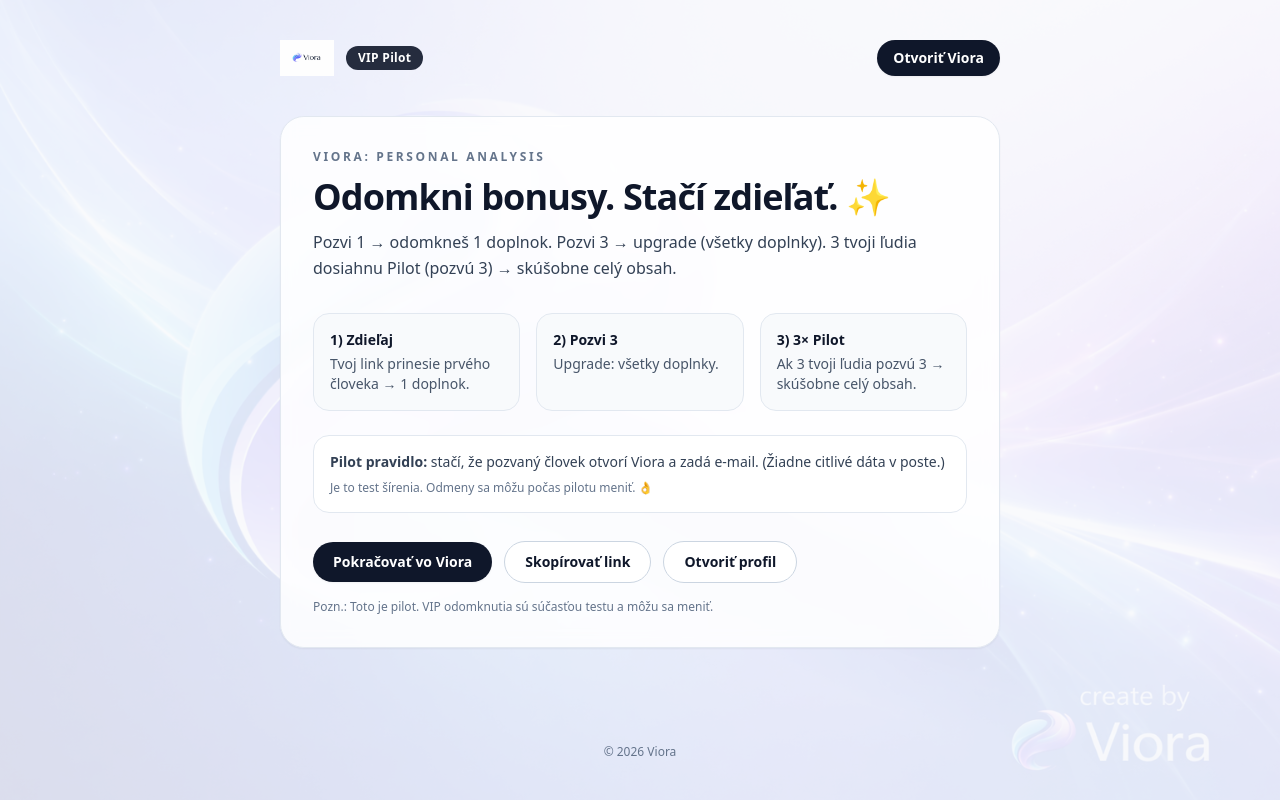
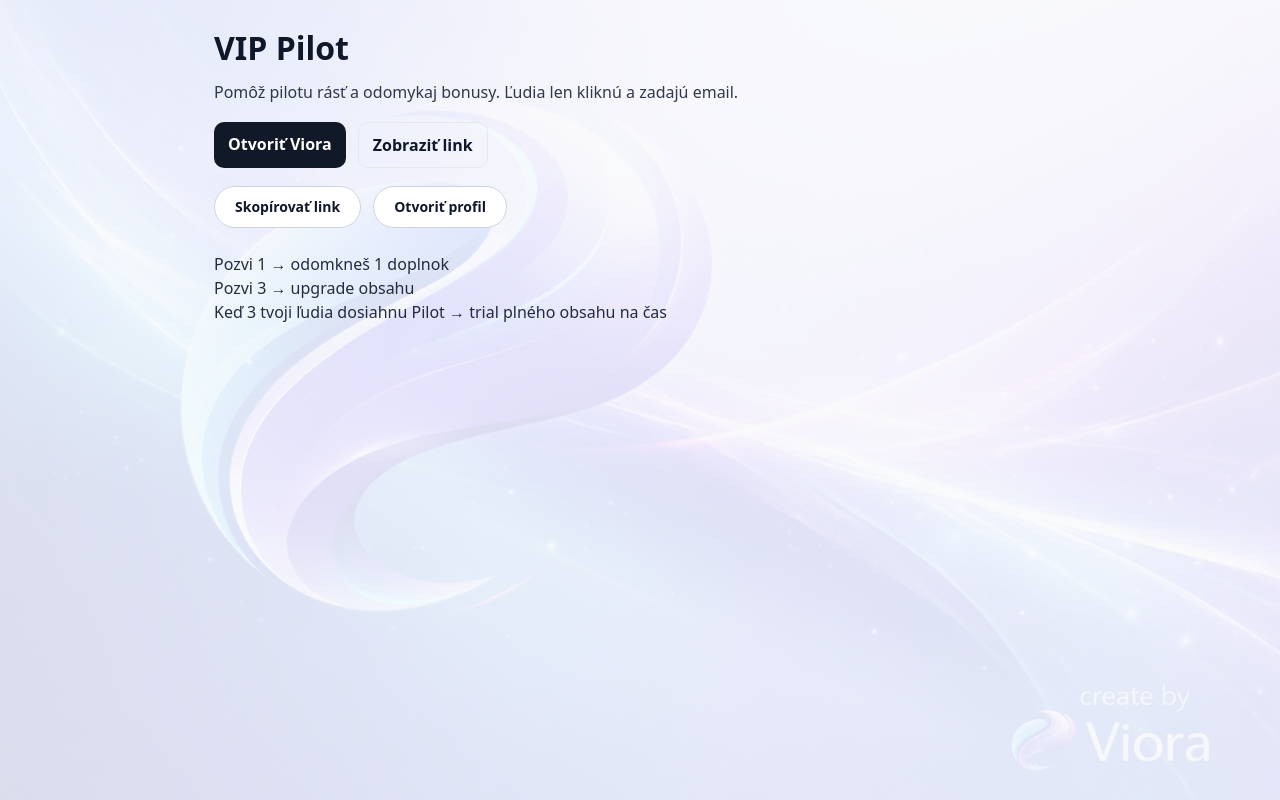
Before and after one commit to petosvercic/viora, a Next.js app: page /s/1 in a window 1280 px wide. Built offline with nearby package versions, Linux system fonts and the light colour scheme; no server answers.

Commit message:
fix: await params in /s/[refCode] + capture referral safely

```diff
--- a/app/s/[refCode]/page.tsx
+++ b/app/s/[refCode]/page.tsx
@@ -1,117 +1,107 @@
 import type { Metadata } from "next";
-
-import Image from "next/image";
 import Link from "next/link";
 
 import { getRequestBaseUrl } from "../../lib/siteUrl";
 import ShareActions from "./share-actions";
+import RefCapture from "./ref-capture";
 
 export const dynamic = "force-dynamic";
 
-
 type PageProps = {
-  params: { refCode: string };
+  params: Promise<{ refCode: string }>;
 };
 
-const OG_DESCRIPTION = "Pozvi 1 → odomkneš 1 doplnok. Pozvi 3 → upgrade (všetky doplnky). 3 tvoji ľudia dosiahnu Pilot (pozvú 3) → skúšobne celý obsah.";
+function safeRef(refCode: string) {
+  const v = (refCode ?? "").trim();
+  return encodeURIComponent(v);
+}
 
 export async function generateMetadata({ params }: PageProps): Promise<Metadata> {
+  const { refCode } = await params;
   const base = getRequestBaseUrl();
-  const safe = encodeURIComponent(params.refCode);
+  const safe = safeRef(refCode);
+
   const url = `${base}/s/${safe}`;
   const image = `${url}/opengraph-image`;
 
+  const title = "Viora: Personal Analysis | VIP Pilot";
+  const description =
+    "Zdieľaj → odomkneš bonus. Pozvi 1 → 1 doplnok. Pozvi 3 → upgrade. Pilot reťazenie odomyká trial.";
+
   return {
-    title: "VIP Pilot",
-    description: OG_DESCRIPTION,
+    metadataBase: new URL(base),
+    title,
+    description,
     openGraph: {
-      title: "Viora: Personal Analysis | VIP Pilot",
-      description: OG_DESCRIPTION,
+      title,
+      description,
       type: "website",
       url,
-      images: [
-        {
-          url: image,
-          width: 1200,
-          height: 630,
-          alt: "Viora: Personal Analysis | VIP Pilot",
-        },
-      ],
+      images: [{ url: image, width: 1200, height: 630, alt: "Viora VIP Pilot" }],
     },
     twitter: {
       card: "summary_large_image",
-      title: "Viora: Personal Analysis | VIP Pilot",
-      description: OG_DESCRIPTION,
+      title,
+      description,
       images: [image],
     },
   };
 }
 
-export default function ShareLanding({ params }: PageProps) {
-  const safe = encodeURIComponent(params.refCode);
+export default async function ShareLanding({ params }: PageProps) {
+  const { refCode } = await params;
+  const safe = safeRef(refCode);
+
   const refUrl = `/s/${safe}`;
   const continueUrl = `/profile?ref=${safe}`;
 
   return (
-    <main className="mx-auto flex min-h-screen max-w-3xl flex-col px-6 py-10">
-      <header className="flex items-center justify-between gap-4">
-        <Link href="/" className="inline-flex items-center gap-3" aria-label="Viora domov">
-          <Image src="/brand/logo.png" alt="Viora" width={120} height={36} priority className="h-9 w-auto" />
-          <span className="rounded-full bg-slate-900/90 px-3 py-1 text-xs font-semibold tracking-wide text-white">VIP Pilot</span>
-        </Link>
+    <main style={{ padding: 24, maxWidth: 900, margin: "0 auto" }}>
+      <RefCapture refCode={refCode} />
+
+      <h1 style={{ fontSize: 32, fontWeight: 700, marginBottom: 8 }}>VIP Pilot</h1>
+      <p style={{ opacity: 0.85, marginBottom: 18 }}>
+        Pomôž pilotu rásť a odomykaj bonusy. Ľudia len kliknú a zadajú email.
+      </p>
+
+      <div style={{ display: "flex", gap: 12, marginBottom: 18, flexWrap: "wrap" }}>
         <Link
           href={continueUrl}
-          className="rounded-full bg-slate-900 px-4 py-2 text-sm font-semibold text-white shadow-sm hover:bg-slate-800"
+          style={{
+            padding: "10px 14px",
+            borderRadius: 10,
+            background: "#111827",
+            color: "white",
+            textDecoration: "none",
+            fontWeight: 600,
+          }}
         >
           Otvoriť Viora
         </Link>
-      </header>
 
-      <section className="mt-10 rounded-3xl border border-slate-200 bg-white/85 p-8 shadow-sm backdrop-blur">
-        <p className="text-xs font-semibold uppercase tracking-[0.22em] text-slate-500">Viora: Personal Analysis</p>
-        <h1 className="mt-3 text-3xl font-semibold tracking-tight text-slate-900 md:text-4xl">Odomkni bonusy. Stačí zdieľať. ✨</h1>
-        <p className="mt-3 text-base leading-relaxed text-slate-700">{OG_DESCRIPTION}</p>
+        <a
+          href={refUrl}
+          style={{
+            padding: "10px 14px",
+            borderRadius: 10,
+            border: "1px solid #e5e7eb",
+            textDecoration: "none",
+            fontWeight: 600,
+          }}
+        >
+          Zobraziť link
+        </a>
+      </div>
 
-        <div className="mt-8 grid gap-4 md:grid-cols-3">
-          <div className="rounded-2xl border border-slate-200 bg-slate-50 p-4">
-            <p className="text-sm font-semibold text-slate-900">1) Zdieľaj</p>
-            <p className="mt-1 text-sm text-slate-600">Tvoj link prinesie prvého človeka → 1 doplnok.</p>
-          </div>
-          <div className="rounded-2xl border border-slate-200 bg-slate-50 p-4">
-            <p className="text-sm font-semibold text-slate-900">2) Pozvi 3</p>
-            <p className="mt-1 text-sm text-slate-600">Upgrade: všetky doplnky.</p>
-          </div>
-          <div className="rounded-2xl border border-slate-200 bg-slate-50 p-4">
-            <p className="text-sm font-semibold text-slate-900">3) 3× Pilot</p>
-            <p className="mt-1 text-sm text-slate-600">Ak 3 tvoji ľudia pozvú 3 → skúšobne celý obsah.</p>
-          </div>
-        </div>
+      <ShareActions refUrl={refUrl} />
 
-        <div className="mt-6 rounded-2xl border border-slate-200 bg-white p-4">
-          <p className="text-sm text-slate-700">
-            <span className="font-semibold">Pilot pravidlo:</span> stačí, že pozvaný človek otvorí Viora a zadá e-mail. (Žiadne citlivé dáta v poste.)
-          </p>
-          <p className="mt-2 text-xs text-slate-500">Je to test šírenia. Odmeny sa môžu počas pilotu meniť. 👌</p>
-        </div>
-
-        <div className="mt-7 flex flex-wrap items-center gap-3">
-          <Link
-            href={continueUrl}
-            className="rounded-full bg-slate-900 px-5 py-2.5 text-sm font-semibold text-white shadow-sm hover:bg-slate-800"
-          >
-            Pokračovať vo Viora
-          </Link>
-          <ShareActions refUrl={refUrl} fullContinueUrl={continueUrl} />
-        </div>
-
-        <p className="mt-4 text-xs text-slate-500">
-          Pozn.: Toto je pilot. VIP odomknutia sú súčasťou testu a môžu sa meniť.
-        </p>
-      </section>
-
-      <footer className="mt-auto pt-10 text-center text-xs text-slate-500">
-        © {new Date().getFullYear()} Viora
-      </footer>
+      <div style={{ marginTop: 24, opacity: 0.9 }}>
+        <ul>
+          <li>Pozvi 1 → odomkneš 1 doplnok</li>
+          <li>Pozvi 3 → upgrade obsahu</li>
+          <li>Keď 3 tvoji ľudia dosiahnu Pilot → trial plného obsahu na čas</li>
+        </ul>
+      </div>
     </main>
   );
 }
--- /dev/null
+++ b/app/s/[refCode]/ref-capture.tsx
@@ -0,0 +1,14 @@
+"use client";
+import { useEffect } from "react";
+
+export default function RefCapture({ refCode }: { refCode: string }) {
+  useEffect(() => {
+    try {
+      if (refCode && refCode !== "undefined" && refCode !== "null") {
+        localStorage.setItem("viora_referred_by", refCode);
+      }
+    } catch {}
+  }, [refCode]);
+
+  return null;
+}
```
